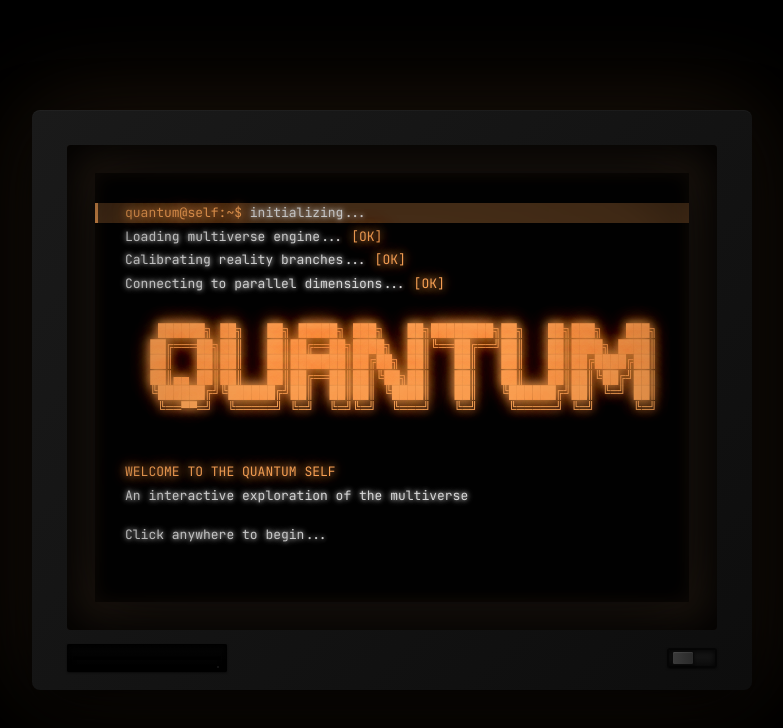
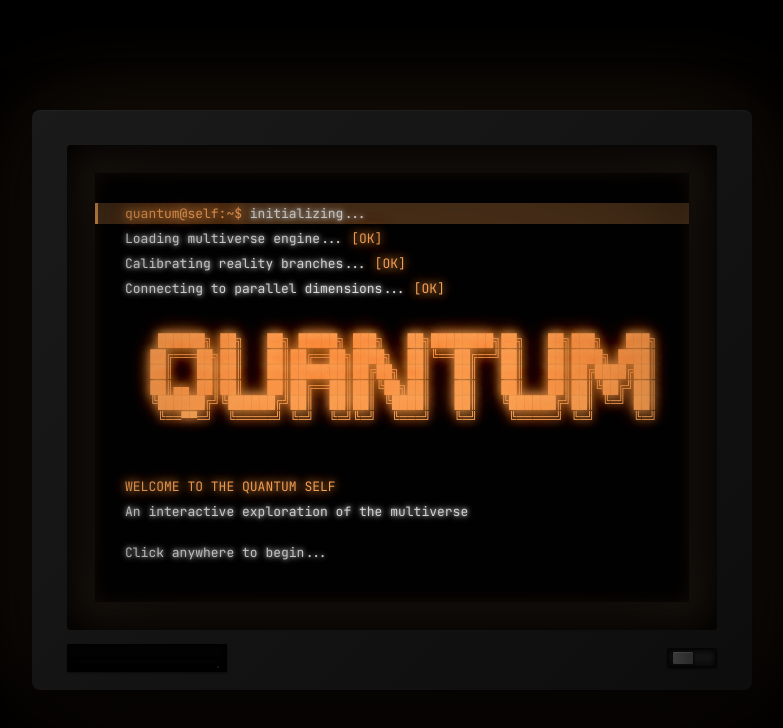
Before and after one commit to jps-wilson/quantum-self, a website built with Vite: page index.html in a window 1280 px wide. Shown: the whole page, without its empty margins (248-1031 px from the left). Built offline with nearby package versions, Linux system fonts and the light colour scheme.

Commit message:
Enhance terminal line styling: adjust line height and padding for improved readability

```diff
--- a/src/style.css
+++ b/src/style.css
@@ -310,6 +310,8 @@ pre.terminal-line {
   position: relative;
   z-index: 2;
   margin-bottom: 4px;
+  line-height: 1;
+  padding: 4px 0;
 }
 
 /* Text glow */
```
